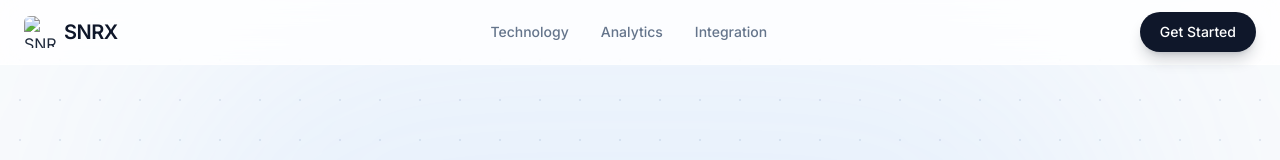
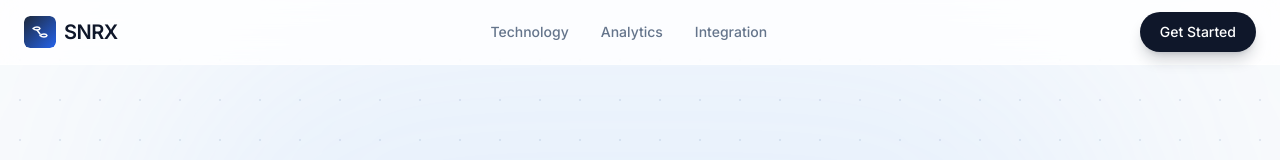
Before and after one commit to nzkbuild/SNRX-Lite, a plain HTML site: page index.html in a window 1280 px wide. Shown: the top 160 px of the page. Drawn offline with nearby package versions, Linux system fonts and the light colour scheme.

Commit message:
fix: replace broken logo image with inline SVG
- Removed broken reference to missing snrx-logo.png file
- Created professional inline SVG logo with gradient design
- Logo features modern 'S' pattern with blue gradient (slate to blue)
- Maintains 32x32px size with rounded corners
- Removed unused safe-logo CSS class
- Eliminates broken image icon in navigation
- SVG is scalable, crisp, and loads instantly

This fixes the aesthetic issue where a broken image placeholder
was displayed in the navigation bar.

```diff
--- a/index.html
+++ b/index.html
@@ -62,12 +62,6 @@
     </script>
     <style>
         /* BACKUP STYLES: Keeps layout safe even if Tailwind is slow */
-        img.safe-logo {
-            width: 32px !important;
-            height: 32px !important;
-            object-fit: contain;
-        }
-
         body {
             background-color: #f8fafc;
             background-image: radial-gradient(#e2e8f0 1px, transparent 1px);
@@ -108,8 +102,19 @@
     <nav class="fixed top-0 w-full z-50 border-b border-white/50 bg-white/80 backdrop-blur-md">
         <div class="max-w-7xl mx-auto px-6 h-16 flex items-center justify-between">
             <div class="flex items-center gap-2">
-                <!-- FIXED LOGO: Added explicit width/height and a 'safe-logo' class -->
-                <img src="snrx-logo.png" width="32" height="32" alt="SNRX Logo" class="safe-logo w-8 h-8 object-contain rounded-md">
+                <!-- SNRX Logo: Inline SVG for crisp, scalable display -->
+                <svg width="32" height="32" viewBox="0 0 32 32" fill="none" xmlns="http://www.w3.org/2000/svg" class="rounded-md">
+                    <rect width="32" height="32" rx="6" fill="url(#gradient)"/>
+                    <path d="M9 12.5C9 12.5 10.5 11 13 11C15.5 11 16 12.5 16 12.5C16 12.5 15.5 14 13 14C10.5 14 9 12.5 9 12.5Z" stroke="white" stroke-width="1.5" stroke-linecap="round" stroke-linejoin="round"/>
+                    <path d="M16 19.5C16 19.5 17.5 18 20 18C22.5 18 23 19.5 23 19.5C23 19.5 22.5 21 20 21C17.5 21 16 19.5 16 19.5Z" stroke="white" stroke-width="1.5" stroke-linecap="round" stroke-linejoin="round"/>
+                    <path d="M13 14L16 18" stroke="white" stroke-width="1.5" stroke-linecap="round"/>
+                    <defs>
+                        <linearGradient id="gradient" x1="0" y1="0" x2="32" y2="32" gradientUnits="userSpaceOnUse">
+                            <stop offset="0%" stop-color="#1e293b"/>
+                            <stop offset="100%" stop-color="#2563eb"/>
+                        </linearGradient>
+                    </defs>
+                </svg>
 
                 <span class="font-semibold text-xl tracking-tight text-slate-900">SNRX</span>
             </div>
```
